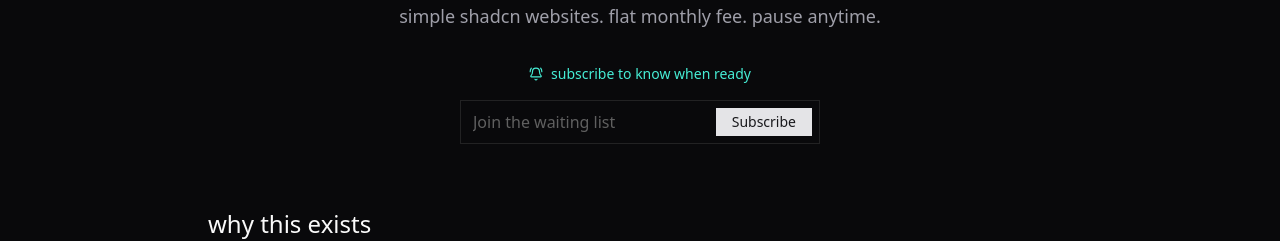
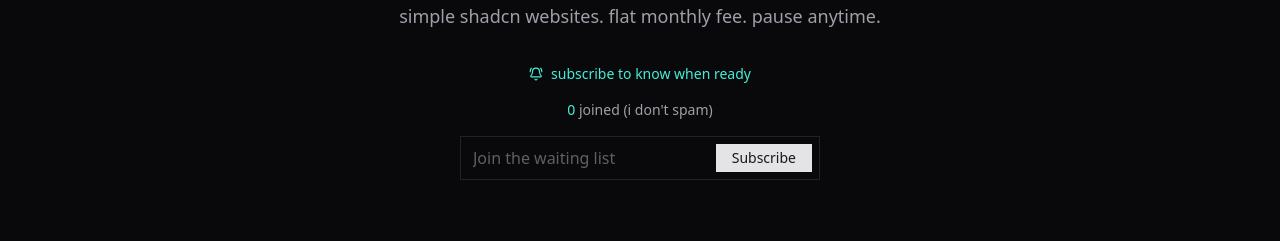
Before and after one commit to federicofanini/uara.co, a Next.js app: page / in a window 1280 px wide. Shown: the part 340-581 px from the top of the page. Built offline with nearby package versions, Linux system fonts and the light colour scheme; no server answers; what next-safe-action would draw is missing.

Commit message:
sub fixes

```diff
--- a/src/actions/subscribe.ts
+++ b/src/actions/subscribe.ts
@@ -2,7 +2,7 @@
 
 import { createSafeActionClient } from "next-safe-action";
 import { z } from "zod";
-import { revalidatePath } from "next/cache";
+import { revalidatePath, revalidateTag } from "next/cache";
 import type { ActionResponse } from "@/actions/types/action-response";
 import { appErrors } from "@/actions/types/errors";
 
@@ -47,6 +47,7 @@ export const subscribeAction = createSafeActionClient()
       }
 
       revalidatePath("/");
+      revalidateTag("subscriber-count");
 
       return {
         success: true,
--- a/src/actions/types/action-response.ts
+++ b/src/actions/types/action-response.ts
@@ -1,4 +1,4 @@
-export interface ActionResponse<T = any> {
+export interface ActionResponse<T = unknown> {
   success: boolean;
   data?: T;
   error?: string;
--- a/src/components/hero.tsx
+++ b/src/components/hero.tsx
@@ -1,8 +1,6 @@
-import { BellRing } from "lucide-react";
-import { Buttoon } from "./buttoon";
 import { Memes } from "./memes";
 import { Revenues } from "./revenues";
-import { SubscribeInput } from "./subscribe-input";
+import { SubscribeComponent } from "./subscribe-component";
 
 export function Hero() {
   return (
@@ -27,13 +25,7 @@ export function Hero() {
         {/* <div className="flex flex-col sm:flex-row gap-4 justify-center items-center">
           <Buttoon>gimme a website</Buttoon>
         </div> */}
-        <div className="flex flex-col gap-4 justify-center items-center">
-          <p className="text-sm text-teal-300 flex items-center gap-2">
-            <BellRing className="size-3.5" />
-            subscribe to know when ready
-          </p>
-          <SubscribeInput />
-        </div>
+        <SubscribeComponent />
       </div>
 
       {/* Why This Exists */}
--- /dev/null
+++ b/src/components/subscribe-component.tsx
@@ -0,0 +1,39 @@
+import { getSubscriberCount } from "@/actions/subscribe";
+import { SubscribeInput } from "./subscribe-input";
+import { BellRing } from "lucide-react";
+import { unstable_cache } from "next/cache";
+import { ActionResponse } from "@/actions/types/action-response";
+
+// Cache the subscriber count for 1 hour
+const getCachedSubscriberCount = unstable_cache(
+  async () => {
+    const state = await getSubscriberCount();
+    return (
+      Number(
+        (state as unknown as ActionResponse<{ count: number }>)?.data?.count
+      ) || 0
+    );
+  },
+  ["subscriber-count"],
+  {
+    revalidate: 3600, // 1 hour in seconds
+    tags: ["subscriber-count"],
+  }
+);
+
+export async function SubscribeComponent() {
+  const subscribers = await getCachedSubscriberCount();
+  return (
+    <div className="flex flex-col gap-4 justify-center items-center">
+      <p className="text-sm text-teal-300 flex items-center gap-2">
+        <BellRing className="size-3.5" />
+        subscribe to know when ready
+      </p>
+      <p className="text-sm text-muted-foreground">
+        <span className="text-teal-300">{subscribers}</span> joined (i
+        don&apos;t spam)
+      </p>
+      <SubscribeInput />
+    </div>
+  );
+}
```
